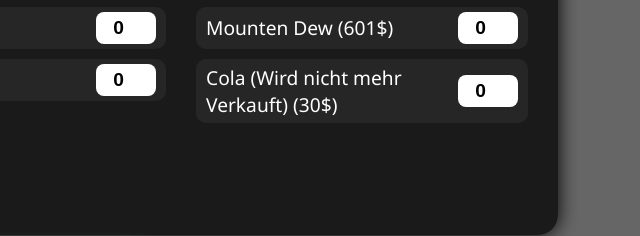
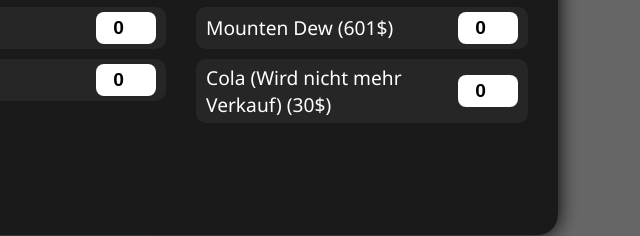
Before and after one commit to dennisdiez/BurgerShot-Rechner, a plain HTML site: page index.html in a window 1280 px wide. Shown: the part 393-629 px from the top of the page, 640-1280 px from the left. Drawn offline with Linux system fonts and the light colour scheme.

Commit message:
Update index.html

```diff
--- a/index.html
+++ b/index.html
@@ -215,7 +215,7 @@ document.oncontextmenu = click;
           <div class="item"><span>Shot Shake (75$)</span><input type="number" value="0" min="0" data-price="75"></div>
           <div class="item"><span>Shot Ice (75$)</span><input type="number" value="0" min="0" data-price="75"></div>
           <div class="item"><span>Mounten Dew (601$)</span><input type="number" value="0" min="0" data-price="60"></div>
-          <div class="item"><span>Cola (Wird nicht mehr Verkauft) (30$)</span><input type="number" value="0" min="0" data-price="30"></div>
+          <div class="item"><span>Cola (Wird nicht mehr Verkauf) (30$)</span><input type="number" value="0" min="0" data-price="30"></div>
         </div>
       </div>
     </div>
```
